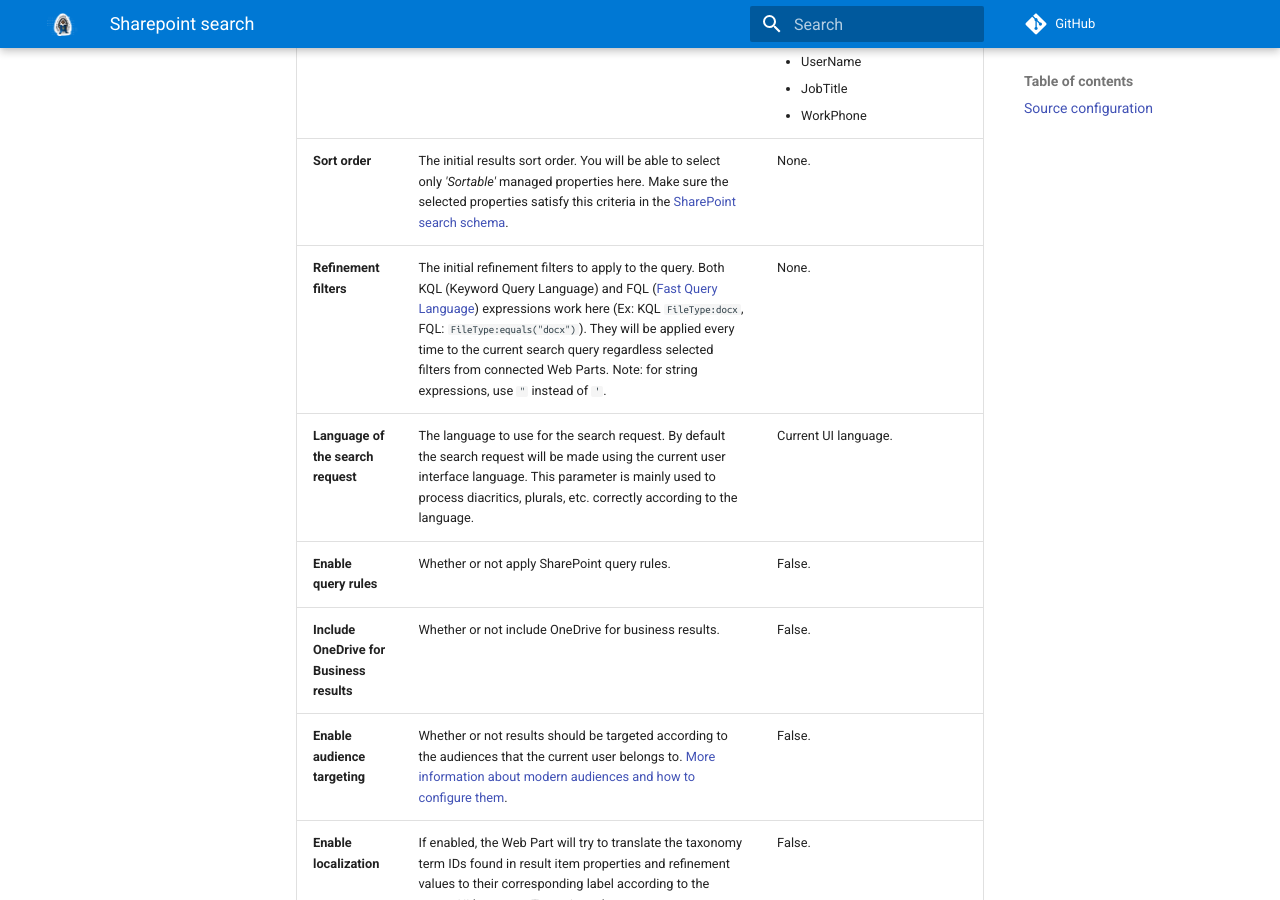
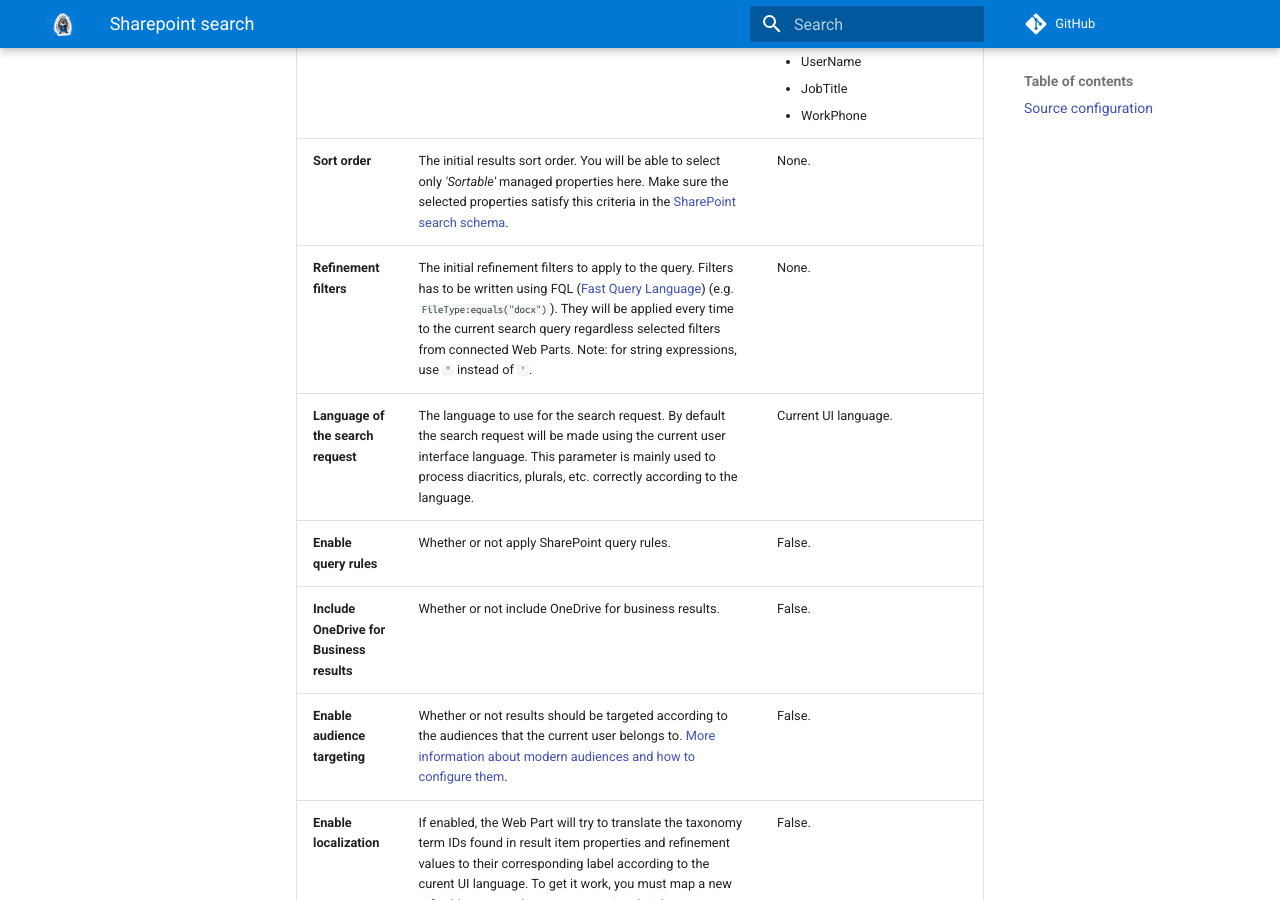
Before and after one commit to dominic5perezd/pnp-modern-search, an MkDocs documentation site: the page built from docs/usage/search-results/data-sources/sharepoint-search.md, in a window 1280 px wide and 900 px high, scrolled down 1131 px. Built offline with MkDocs 1.6.1 and Material for MkDocs 9.7.7, drawn with Linux system fonts in a browser that asks for light colours; comment, search, counter and statistics services are not loaded.

Commit message:
#1499 updated docs

```diff
--- a/docs/usage/search-results/data-sources/sharepoint-search.md
+++ b/docs/usage/search-results/data-sources/sharepoint-search.md
@@ -11,7 +11,7 @@ The _'SharePoint Search'_ data source retrieve items from the SharePoint search
 | **Result source ID** | Can be either a built-in result source ID listed in the dropdown or a custom result source GUID that you type. In this case to take effect, you must press _'Enter'_ to save the value. | LocalSharePointResults
 | **Selected properties** | The SharePoint managed properties to retrieve from the results. They can be used with the same name in layouts and slots afterwards.<br/><br/>To add other managed properties to the list, clear out the dropdown list field and type or paste the name of your managed property and press return. This will add it to the list of selected properties in the query. Pasting a comma separated list of property names also work. You can validate the property is working by using the [Debug](../layouts/#debug) layout. | <ul><li>Title</li><li>Path</li><li>DefaultEncodingURL</li><li>FileType</li><li>HitHighlightedSummary</li><li>AuthorOWSUSER</li><li>owstaxidmetadataalltagsinfo</li><li>Created</li><li>UniqueID</li><li>NormSiteID</li><li>NormListID</li><li>NormUniqueID</li><li>ContentTypeId</li><li>UserName</li><li>JobTitle</li><li>WorkPhone</ul>
 | **Sort order** | The initial results sort order. You will be able to select only _'Sortable'_ managed properties here. Make sure the selected  properties satisfy this criteria in the [SharePoint search schema](https://docs.microsoft.com/sharepoint/technical-reference/crawled-and-managed-properties-overview). | None.
-| **Refinement filters** | The initial refinement filters to apply to the query. Both KQL (Keyword Query Language) and FQL ([Fast Query Language](https://docs.microsoft.com/sharepoint/dev/general-development/fast-query-language-fql-syntax-reference)) expressions work here (Ex: KQL `FileType:docx`, FQL: `FileType:equals("docx")`). They will be applied every time to the current search query regardless selected filters from connected Web Parts. Note: for string expressions, use `"` instead of `'`. | None.
+| **Refinement filters** | The initial refinement filters to apply to the query. Filters has to be written using FQL ([Fast Query Language](https://docs.microsoft.com/sharepoint/dev/general-development/fast-query-language-fql-syntax-reference)) (e.g. `FileType:equals("docx")`). They will be applied every time to the current search query regardless selected filters from connected Web Parts. Note: for string expressions, use `"` instead of `'`. | None.
 | **Language of the search request** | The language to use for the search request. By default the search request will be made using the current user interface language. This parameter is mainly used to process diacritics, plurals, etc. correctly according to the language. | Current UI language.
 | **Enable query rules** | Whether or not apply SharePoint query rules. | False.
 | **Include OneDrive for Business results** | Whether or not include OneDrive for business results. | False.
```
